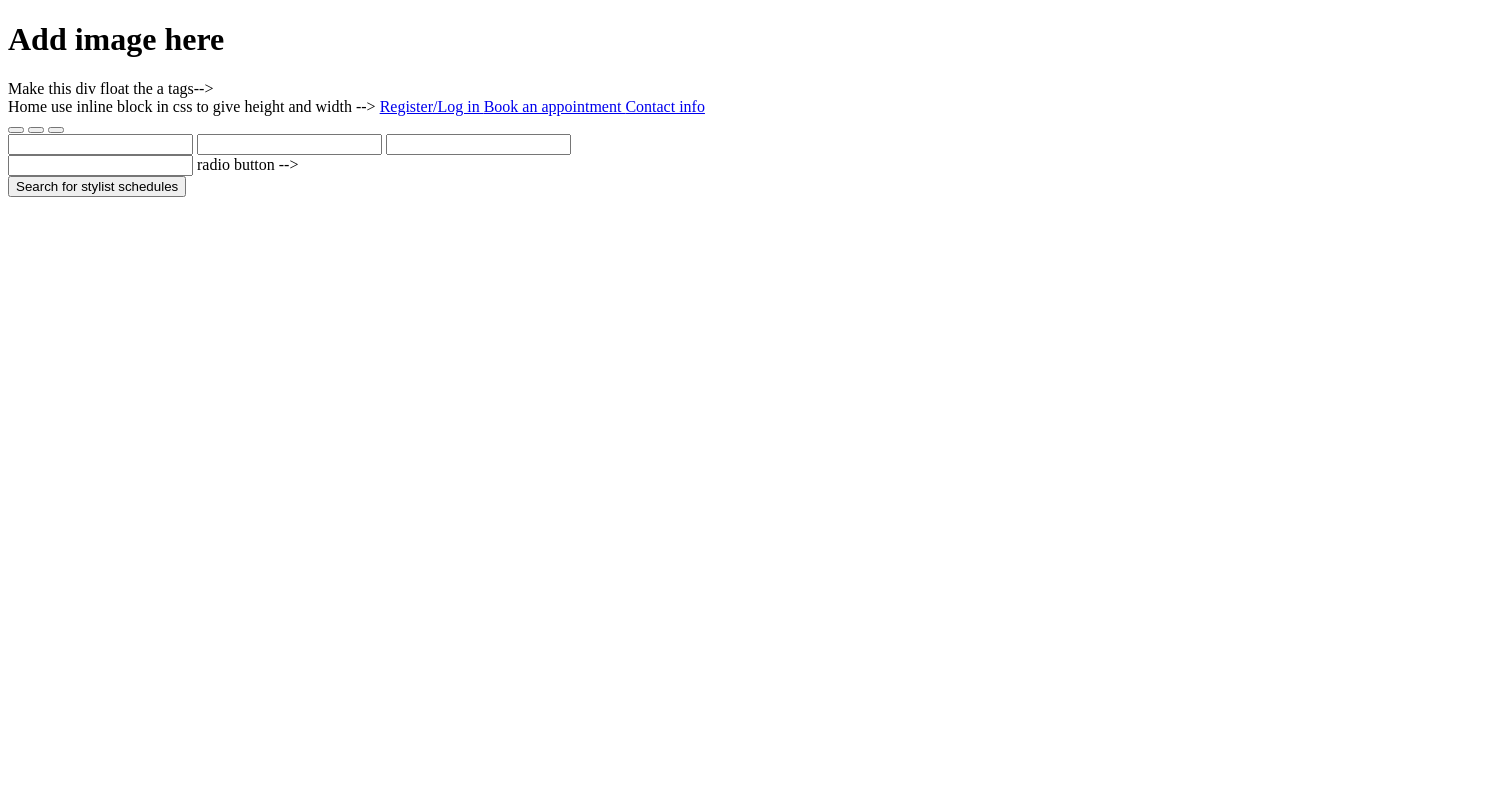
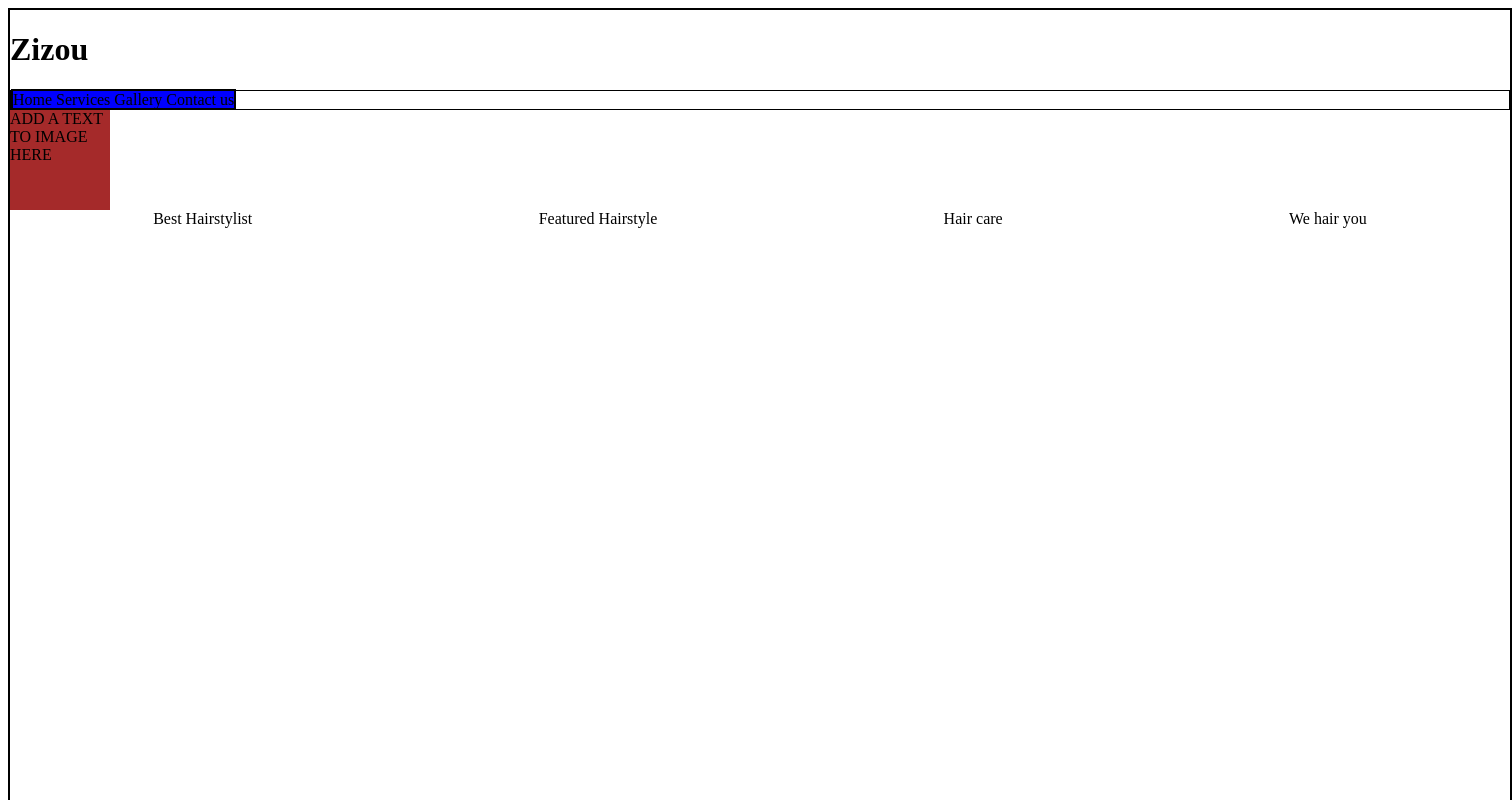
Before and after one commit to emmacodes19/ACA_web101_emmanuelle_berda, a plain HTML site: page Hair/hairsalon.html in a window 1280 px wide. Shown: the top 800 px of the page, 1512 px wide, since content can reach past the window. Drawn offline with Linux system fonts and the light colour scheme.

Commit message:
wrieframe

```diff
--- a/Hair/hairsalon.css
+++ b/Hair/hairsalon.css
@@ -1,3 +1,52 @@
+
+body {
+    width: 1500px ;
+    height: 1000px ;
+    display: grid;
+    grid-column: auto;
+    grid-row: 1fr 1fr 1fr;
+    border: black solid 2px;
+
+}
+
+h1 {
+    color: black;
+
+}
+
+.info {
+    display: flex;
+    display: inline;
+    background-color: blue;
+    border: 2px black solid;
+
+}
 article {
     border: solid black 1px;
+
 }
+.image {
+    background-color: brown;
+    width: 100px;
+    height: 100px;
+
+}
+.news {
+    display: flex;
+    align-items: flex-start;
+    background-color: chartreuse;
+    width: 100px;
+    height: 100px;
+    margin: 0 auto;
+
+
+}
+.best {
+    margin: auto;
+    font-weight: 200px;
+
+}
+
+.blog {
+    display: flex;
+}
--- a/Hair/hairsalon.html
+++ b/Hair/hairsalon.html
@@ -4,38 +4,36 @@
     <meta charset="UTF-8">
     <meta name="viewport" content="width=device-width, initial-scale=1.0">
     <meta http-equiv="X-UA-Compatible" content="ie=edge">
-    <title>Document</title>
+    <link rel="stylesheet" href="hairsalon.css">
+    <title>  Chez Zizou </title>
 </head>
+
 <body>
-    <hearder>
-        <h1> Add image here </h1>
-      <!---->  Make this div float the a tags-->
-      <div>
-          <a href= 'a'> </a>Home </a> <!----> use inline block in css to give height and width -->
-          <a href= 'a'> Register/Log in </a>
-          <a href= 'a'> Book an appointment  </a>
-          <a href= 'a'> Contact info </a>
-      </div>
-    </hearder>
-    <main>
-        <article>
-            <div>
-                <button></button>
-                <button></button>
-                <button></button>
-            </div>
-            <div>
-                <input/>
-                <input/>
-                <input/>
-            </div>
-            <div>
-                <input/>
-                <!----> radio button -->
-            </div>
-            <button> Search for stylist schedules  </button>
-        </article>
-    </main>
+ <main>
+            <h1>  Zizou  </h1>
 
+<article>
+        <div class="info">
+                <a> Home </a>
+                <a> Services </a>
+                <a> Gallery </a>
+                <a> Contact us </a>
+
+        </div>
+ </article>
+
+        <div class="image">
+                ADD A TEXT TO IMAGE HERE
+        </div>
+<artcle class="blog">
+        <div class=" best">   Best Hairstylist      </div>
+        <div class=" best">   Featured Hairstyle   </div>
+        <div class=" best">   Hair care             </div>
+        <div class=" best">   We hair you           </div>
+    </artcle>
+        </div>
+
+
+ </main>
 </body>
 </html>
```
Also changed, not shown: Dashboard/IMG_5663.JPG (added), Dashboard/IMG_5664.JPG (added), Dashboard/IMG_5665.JPG (added), 1 other file.
